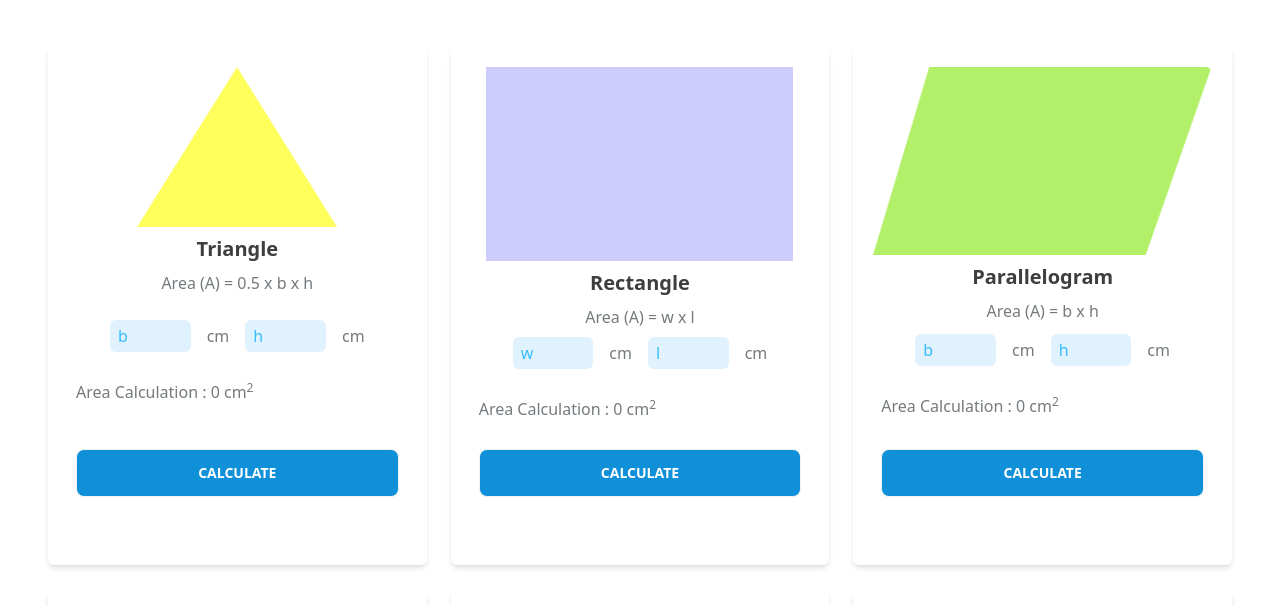
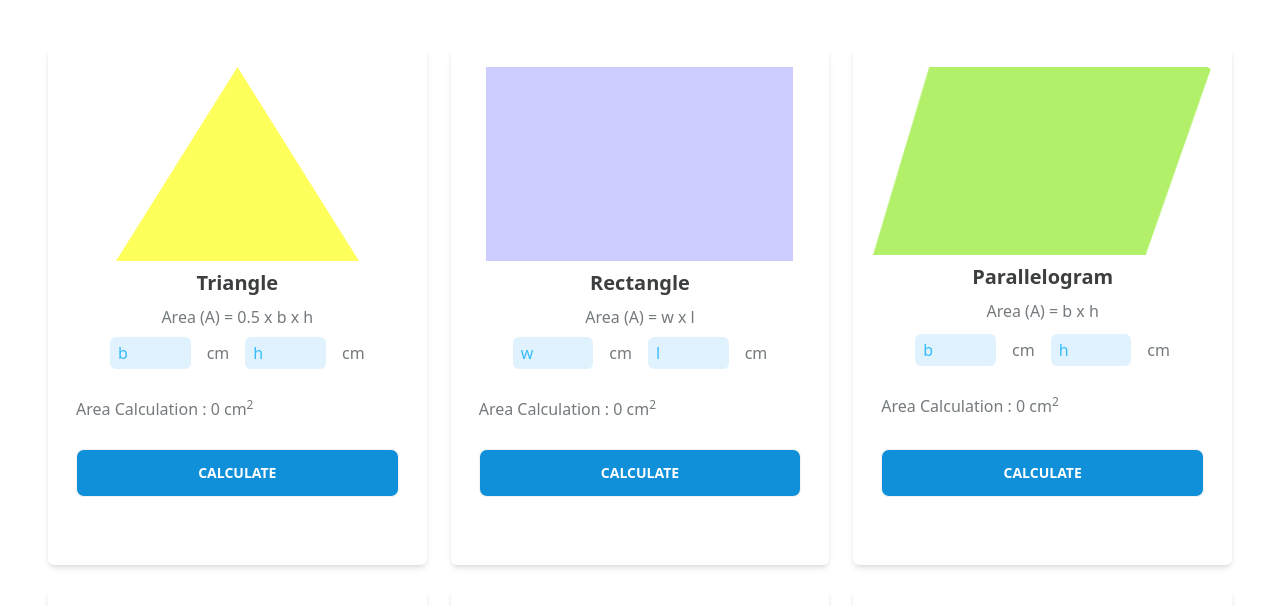
Before and after one commit to shiyam-sarker10/geometry-genius, a plain HTML site: page index.html in a window 1280 px wide. Shown: the part 149-755 px from the top of the page. Drawn offline with nearby package versions, Linux system fonts and the light colour scheme.

Commit message:
2nd recheck done

```diff
--- a/index.html
+++ b/index.html
@@ -34,7 +34,7 @@
             <div class="grid grid-cols-1 md:grid-cols-2 lg:grid-cols-3 gap-6">
                 <!-- 1st card  -->
                 <div class="card bg-base-100 shadow-md rounded-md p-5 hover:bg-sky-50">
-                    <figure class="w-[200px] mx-auto"><img src="./images/triangle.png" alt="Triangle" /></figure>
+                    <figure><img src="./images/triangle.png" alt="Triangle" /></figure>
                     <div class="card-body text-center p-2">
                         <h3 class="font-bold text-xl text-[#3C3E40]">Triangle</h3>
                         <p class="text-[#747a7D]">Area (A) = 0.5 x b x h</p>
```
